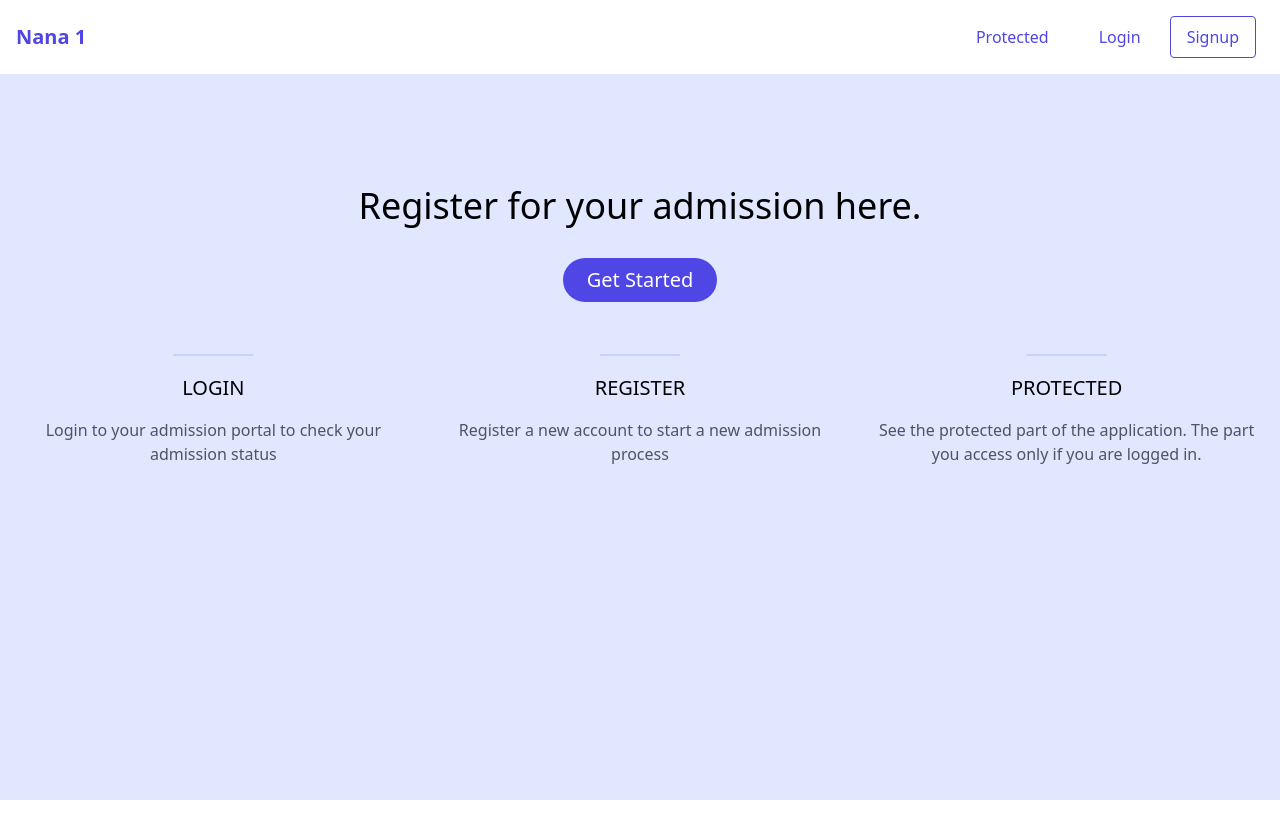
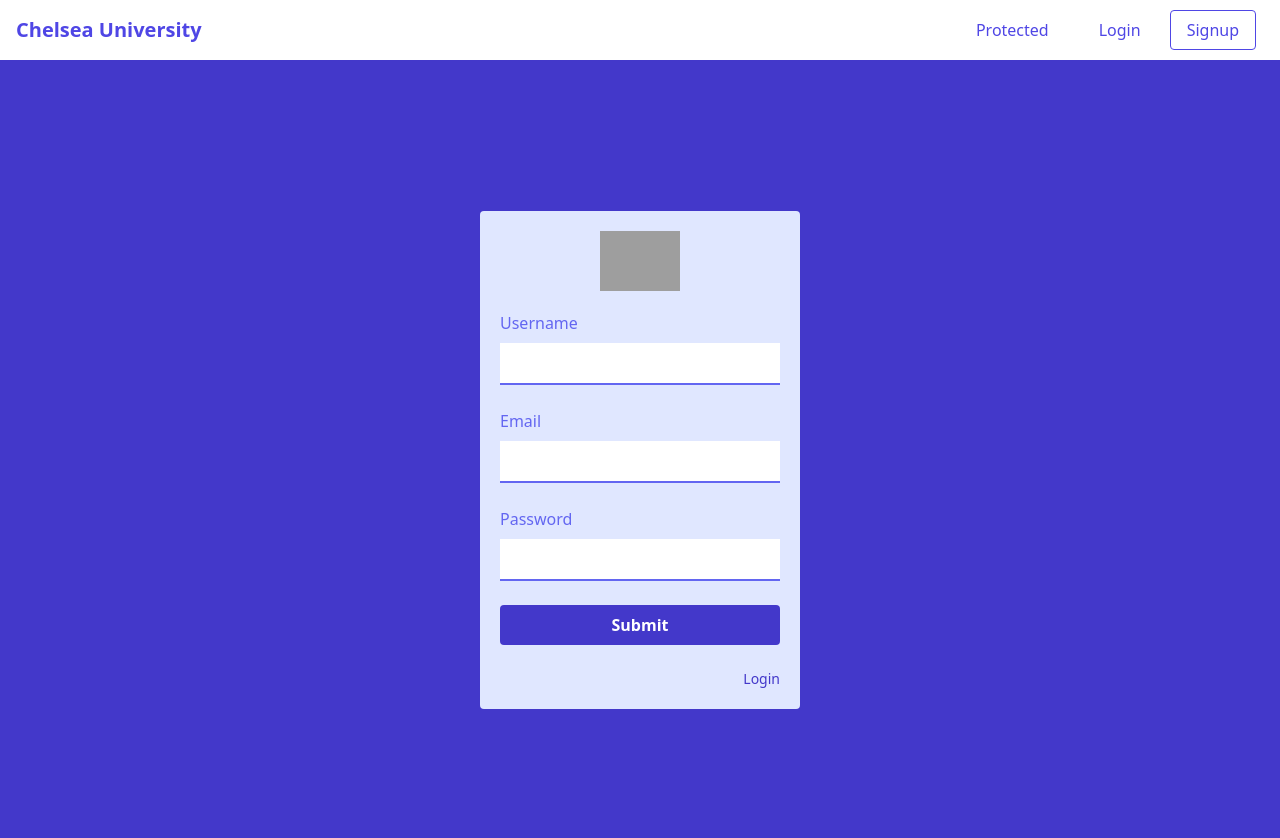
Before and after one commit to dephraiim/chelsea-university-client, a React (Create React App) app: page /register in a window 1280 px wide. Shown: the top 838 px of the page. Before the commit the page ends 800 px from the top, so only its background shows below. Built offline with nearby package versions, Linux system fonts and the light colour scheme; grey boxes are pictures that could not be loaded.

Commit message:
signup and login pages

```diff
--- a/package.json
+++ b/package.json
@@ -9,6 +9,7 @@
     "@testing-library/user-event": "^12.1.10",
     "react": "^17.0.2",
     "react-dom": "^17.0.2",
+    "react-router-dom": "^5.2.0",
     "react-scripts": "4.0.3",
     "web-vitals": "^1.0.1"
   },
--- a/src/App.js
+++ b/src/App.js
@@ -1,13 +1,64 @@
+import { BrowserRouter as Router, Switch, Route, Link } from 'react-router-dom';
+
 import './App.css';
 import Content from './components/Content';
-import Header from './components/Header';
+import Login from './components/Login';
+import Protected from './components/Protected';
+import Register from './components/Register';
 
 function App() {
   return (
-    <div className='h-screen bg-indigo-100'>
-      <Header />
-      <Content />
-    </div>
+    <Router>
+      <div className='h-screen bg-indigo-100'>
+        <div>
+          <div className='header-2'>
+            <nav className='bg-white py-2 md:py-4'>
+              <div className='container px-4 mx-auto md:flex md:items-center'>
+                <div className='flex justify-between items-center'>
+                  <Link to='/'>
+                    <a className='font-bold text-xl text-indigo-600'>
+                      Chelsea University
+                    </a>
+                  </Link>
+                </div>
+
+                <div className='hidden md:flex flex-col md:flex-row md:ml-auto mt-3 md:mt-0'>
+                  <Link to='/protected'>
+                    <a className='p-2 lg:px-4 md:mx-2 text-indigo-600 text-center border border-transparent rounded hover:bg-indigo-600 hover:text-white transition-colors duration-300'>
+                      Protected
+                    </a>
+                  </Link>
+                  <Link to='/login'>
+                    <a className='p-2 lg:px-4 md:mx-2 text-indigo-600 text-center border border-transparent rounded hover:bg-indigo-600 hover:text-white transition-colors duration-300'>
+                      Login
+                    </a>
+                  </Link>
+                  <Link to='/register'>
+                    <a className='p-2 lg:px-4 md:mx-2 text-indigo-600 text-center border border-solid border-indigo-600 rounded hover:bg-indigo-600 hover:text-white transition-colors duration-300 mt-1 md:mt-0 md:ml-1'>
+                      Signup
+                    </a>
+                  </Link>
+                </div>
+              </div>
+            </nav>
+          </div>
+        </div>
+        <Switch>
+          <Route exact path='/'>
+            <Content />
+          </Route>
+          <Route path='/protected'>
+            <Protected />
+          </Route>
+          <Route path='/login'>
+            <Login />
+          </Route>
+          <Route path='/register'>
+            <Register />
+          </Route>
+        </Switch>
+      </div>
+    </Router>
   );
 }
 
--- a/src/components/Header.js
+++ /dev/null
@@ -1,41 +0,0 @@
-export default function Header() {
-  return (
-    <div>
-      <div className='header-2'>
-        <nav className='bg-white py-2 md:py-4'>
-          <div className='container px-4 mx-auto md:flex md:items-center'>
-            <div className='flex justify-between items-center'>
-              <a href='/' className='font-bold text-xl text-indigo-600'>
-                Nana 1
-              </a>
-            </div>
-
-            <div
-              className='hidden md:flex flex-col md:flex-row md:ml-auto mt-3 md:mt-0'
-              id='navbar-collapse'
-            >
-              <a
-                href='/'
-                className='p-2 lg:px-4 md:mx-2 text-indigo-600 text-center border border-transparent rounded hover:bg-indigo-600 hover:text-white transition-colors duration-300'
-              >
-                Protected
-              </a>
-              <a
-                href='/'
-                className='p-2 lg:px-4 md:mx-2 text-indigo-600 text-center border border-transparent rounded hover:bg-indigo-600 hover:text-white transition-colors duration-300'
-              >
-                Login
-              </a>
-              <a
-                href='/'
-                className='p-2 lg:px-4 md:mx-2 text-indigo-600 text-center border border-solid border-indigo-600 rounded hover:bg-indigo-600 hover:text-white transition-colors duration-300 mt-1 md:mt-0 md:ml-1'
-              >
-                Signup
-              </a>
-            </div>
-          </div>
-        </nav>
-      </div>
-    </div>
-  );
-}
--- /dev/null
+++ b/src/components/Login.js
@@ -0,0 +1,53 @@
+export default function Login() {
+  return (
+    <div>
+      <div class='flex h-screen bg-indigo-700'>
+        <div class='w-full max-w-xs m-auto bg-indigo-100 rounded p-5'>
+          <header>
+            <img
+              alt='logo'
+              class='w-20 mx-auto mb-5'
+              src='https://img.icons8.com/fluent/344/year-of-tiger.png'
+            />
+          </header>
+          <form>
+            <div>
+              <label class='block mb-2 text-indigo-500' for='email'>
+                Email
+              </label>
+              <input
+                class='w-full p-2 mb-6 text-indigo-700 border-b-2 border-indigo-500 outline-none focus:bg-gray-300'
+                type='text'
+                name='email'
+              />
+            </div>
+            <div>
+              <label class='block mb-2 text-indigo-500' for='password'>
+                Password
+              </label>
+              <input
+                class='w-full p-2 mb-6 text-indigo-700 border-b-2 border-indigo-500 outline-none focus:bg-gray-300'
+                type='password'
+                name='password'
+              />
+            </div>
+            <div>
+              <input
+                class='w-full bg-indigo-700 hover:bg-pink-700 text-white font-bold py-2 px-4 mb-6 rounded'
+                type='submit'
+              />
+            </div>
+          </form>
+          <footer>
+            <a
+              href='/register'
+              class='text-indigo-700 hover:text-pink-700 text-sm float-right'
+            >
+              Create Account
+            </a>
+          </footer>
+        </div>
+      </div>
+    </div>
+  );
+}
--- /dev/null
+++ b/src/components/Protected.js
@@ -0,0 +1,3 @@
+export default function Protected() {
+  return <div>Protected</div>;
+}
--- /dev/null
+++ b/src/components/Register.js
@@ -0,0 +1,63 @@
+export default function Register() {
+  return (
+    <div>
+      <div class='flex h-screen bg-indigo-700'>
+        <div class='w-full max-w-xs m-auto bg-indigo-100 rounded p-5'>
+          <header>
+            <img
+              alt='logo'
+              class='w-20 mx-auto mb-5'
+              src='https://img.icons8.com/fluent/344/year-of-tiger.png'
+            />
+          </header>
+          <form>
+            <div>
+              <label class='block mb-2 text-indigo-500' for='username'>
+                Username
+              </label>
+              <input
+                class='w-full p-2 mb-6 text-indigo-700 border-b-2 border-indigo-500 outline-none focus:bg-gray-300'
+                type='text'
+                name='username'
+              />
+            </div>
+            <div>
+              <label class='block mb-2 text-indigo-500' for='email'>
+                Email
+              </label>
+              <input
+                class='w-full p-2 mb-6 text-indigo-700 border-b-2 border-indigo-500 outline-none focus:bg-gray-300'
+                type='text'
+                name='email'
+              />
+            </div>
+            <div>
+              <label class='block mb-2 text-indigo-500' for='password'>
+                Password
+              </label>
+              <input
+                class='w-full p-2 mb-6 text-indigo-700 border-b-2 border-indigo-500 outline-none focus:bg-gray-300'
+                type='password'
+                name='password'
+              />
+            </div>
+            <div>
+              <input
+                class='w-full bg-indigo-700 hover:bg-pink-700 text-white font-bold py-2 px-4 mb-6 rounded'
+                type='submit'
+              />
+            </div>
+          </form>
+          <footer>
+            <a
+              href='/login'
+              class='text-indigo-700 hover:text-pink-700 text-sm float-right'
+            >
+              Login
+            </a>
+          </footer>
+        </div>
+      </div>
+    </div>
+  );
+}
```
Also changed, not shown: 1 other file (tests, documents, lock files or other folders).
